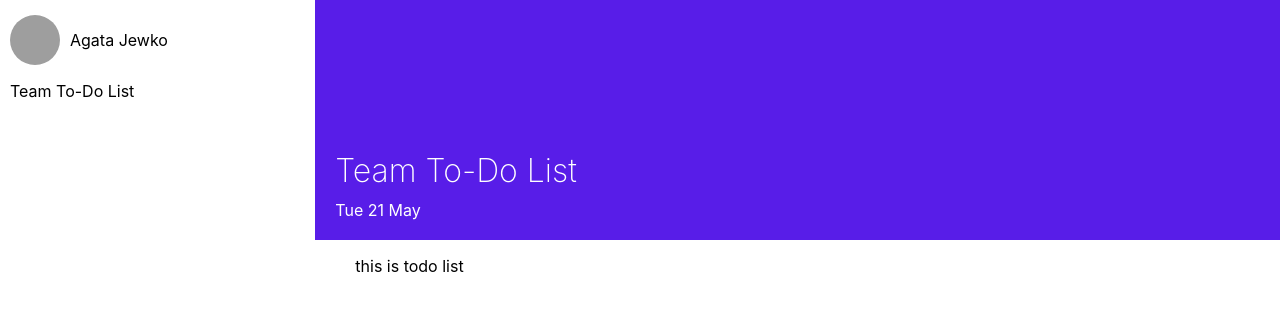
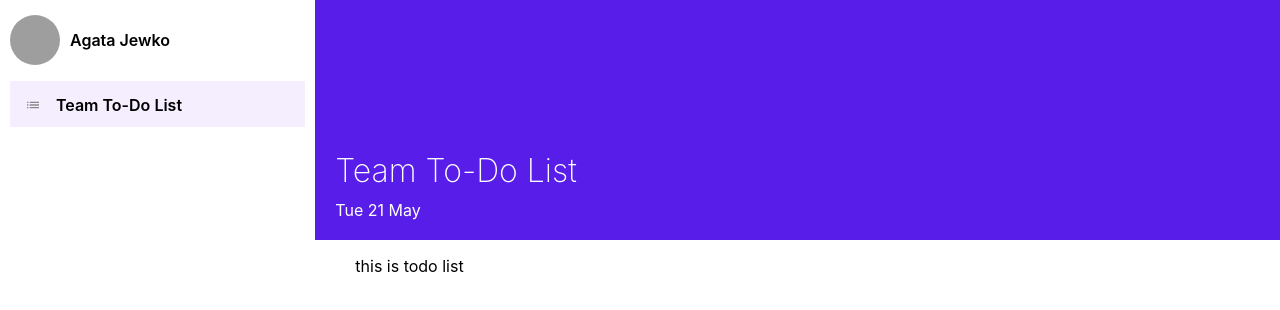
Before and after one commit to AgataJot/test-simply-business, a React (Create React App) app: page / in a window 1280 px wide. Shown: the top 310 px of the page. Built offline with nearby package versions, Linux system fonts and the light colour scheme; grey boxes are pictures that could not be loaded.

Commit message:
Continue styling the sidebar list

```diff
--- a/package.json
+++ b/package.json
@@ -11,6 +11,7 @@
         "moment": "^2.24.0",
         "react": "^16.8.6",
         "react-dom": "^16.8.6",
+        "react-icons": "^3.7.0",
         "react-scripts": "3.0.1",
         "styled-components": "^4.2.0",
         "typescript": "^3.4.5"
--- a/src/Sidebar.tsx
+++ b/src/Sidebar.tsx
@@ -1,5 +1,6 @@
 import React from "react";
 import styled from "styled-components";
+import { MdList } from "react-icons/md";
 
 const SidebarSt = styled("aside")`
     display: block;
@@ -14,13 +15,27 @@ const SidebarSt = styled("aside")`
 
     li {
         list-style: none;
+        background-color: #f4eeff;
+        padding: 12px 15px;
+        font-weight: 600;
+    }
+
+    svg {
+        color: #888888;
+        vertical-align: middle;
+        margin-right: 15px;
+    }
+
+    span {
+        vertical-align: middle;
     }
 `;
-//244	238	255
+
 const UserSt = styled("section")`
     display: flex;
     flex-direction: row;
     align-items: center;
+    font-weight: 600;
     & > img {
         border-radius: 50%;
         margin-right: 10px;
@@ -43,7 +58,10 @@ const Sidebar = (props: IProps) => {
                 <span>{props.user.name}</span>
             </UserSt>
             <ul>
-                <li>Team To-Do List</li>
+                <li>
+                    <MdList />
+                    <span>Team To-Do List</span>
+                </li>
             </ul>
         </SidebarSt>
     );
```
Also changed, not shown: 1 other file (tests, documents, lock files or other folders).
